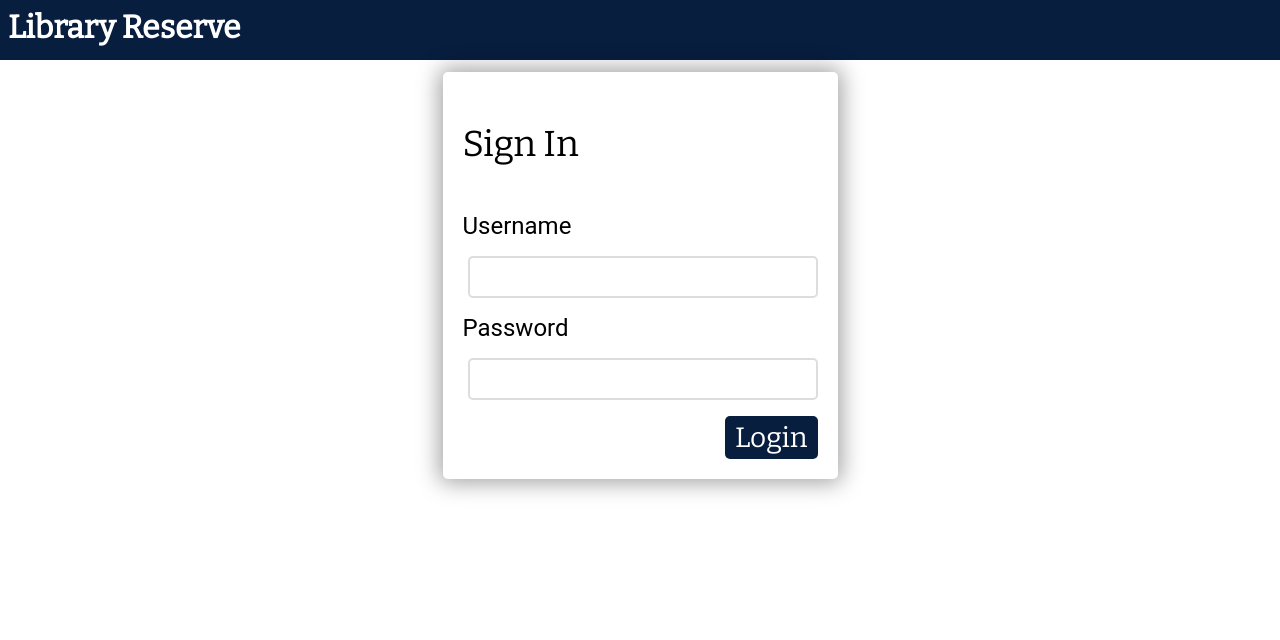
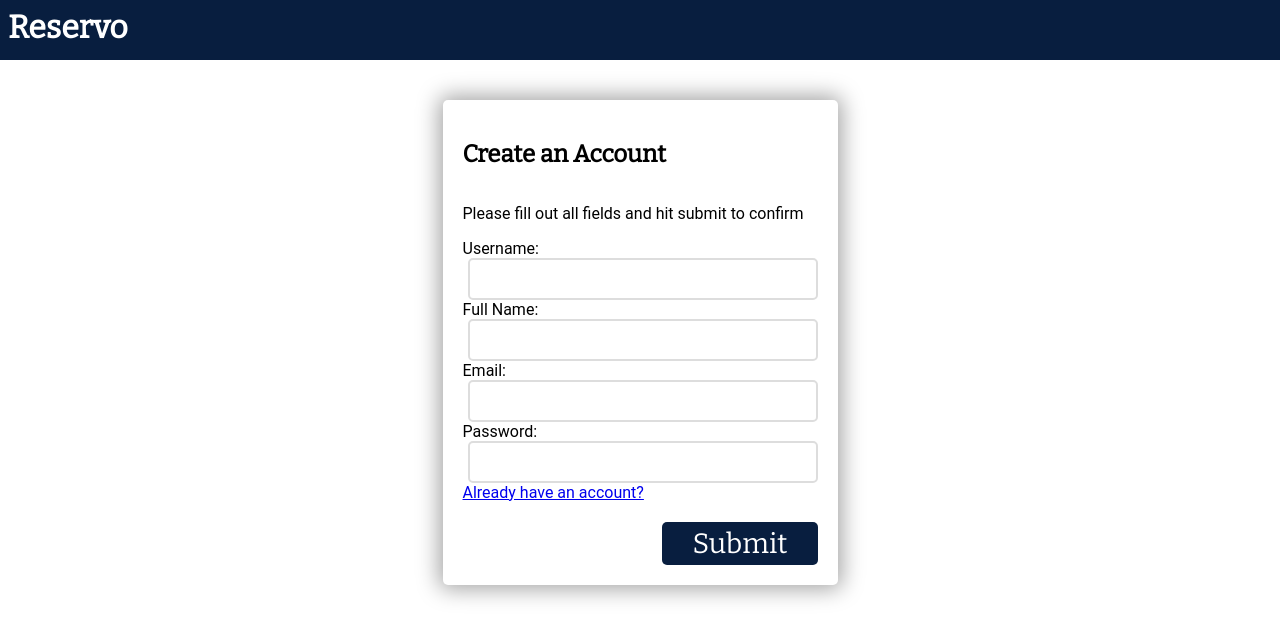
Before and after one commit to Demoneyejin/SE-Room-Reservation, an Angular app in the folder mockup/: page /signup in a window 1280 px wide. Before the commit this address led to /. Shown: the top 640 px of the page. Built offline with nearby package versions, Linux system fonts and the light colour scheme.

Commit message:
Added signup page, dashboard placeholder and links I had been working in the wrong directory so the git history is weird

```diff
--- a/mockup/src/app/app-routing.module.ts
+++ b/mockup/src/app/app-routing.module.ts
@@ -1,8 +1,29 @@
 import { NgModule } from '@angular/core';
 import { Routes, RouterModule } from '@angular/router';
+import { LoginComponent } from './login/login.component';
+import { DashboardComponent } from './dashboard/dashboard.component';
+import { SignupComponent } from './signup/signup.component';
 
 
-const routes: Routes = [];
+const routes: Routes = [
+  {
+    path: 'login',
+    component: LoginComponent
+  },
+  {
+    path: 'dashboard',
+    component: DashboardComponent
+  },
+  {
+    path: 'signup',
+    component: SignupComponent
+  },
+  {
+    path: '',
+    pathMatch: 'full',
+    component: LoginComponent
+  }
+];
 
 @NgModule({
   imports: [RouterModule.forRoot(routes)],
--- a/mockup/src/app/app.component.css
+++ b/mockup/src/app/app.component.css
@@ -5,14 +5,11 @@
 	height: 60px;
 	margin: -8px;
 	display: flex;
-	font-weight: 200
+	font-weight: 200;
+	margin-bottom: 20px;
 }
 
 h1 {
 	margin: 8px;
+	font-family: 'Bitter', serif;
 }
-
-.cardContain {
-	display: flex;
-	flex-direction: column;
-}
--- a/mockup/src/app/app.component.html
+++ b/mockup/src/app/app.component.html
@@ -1,15 +1,6 @@
-<!-- * * * * * * * * * * * * * * * * * * * * * * * * * * * * * * * -->
-<!-- * * * * * * * * * * * The content below * * * * * * * * * * * -->
-<!-- * * * * * * * * * * is only a placeholder * * * * * * * * * * -->
-<!-- * * * * * * * * * * and can be replaced. * * * * * * * * * * * -->
-<!-- * * * * * * * * * * * * * * * * * * * * * * * * * * * * * * * -->
-<!-- * * * * * * * * * Delete the template below * * * * * * * * * * -->
-<!-- * * * * * * * to get started with your project! * * * * * * * * -->
-<!-- * * * * * * * * * * * * * * * * * * * * * * * * * * * * * * * -->
 <style>
-
   :host{
-    font-family: 'Bitter', serif;
+    font-family: 'Roboto';
   }
 </style>
 
@@ -18,12 +9,9 @@
 
 <div class=toolbar>
 
-  <h1>Library Reserve</h1>
+  <h1>Reservo</h1>
 
 </div>
-<div fxLayout="row"  fxLayoutAlign="center">
-  <app-login fxFlex="0 1 calc(20em + 50px)"></app-login>
+<div fxLayout="row" fxLayoutAlign="center">
+  <router-outlet ></router-outlet>
 </div>
-
-
-<router-outlet></router-outlet>
--- /dev/null
+++ b/mockup/src/app/dashboard/dashboard.component.html
@@ -0,0 +1,2 @@
+<p>dashboard works!</p>
+<a href="./" >Go back</a>
--- /dev/null
+++ b/mockup/src/app/dashboard/dashboard.component.ts
@@ -0,0 +1,15 @@
+import { Component, OnInit } from '@angular/core';
+
+@Component({
+  selector: 'app-dashboard',
+  templateUrl: './dashboard.component.html',
+  styleUrls: ['./dashboard.component.css']
+})
+export class DashboardComponent implements OnInit {
+
+  constructor() { }
+
+  ngOnInit() {
+  }
+
+}
--- a/mockup/src/app/login/login.component.css
+++ b/mockup/src/app/login/login.component.css
@@ -30,11 +30,12 @@ button {
 	font-size: 175%;
 	border: 0;
 	outline: 0;
-	padding-left: 10px;
-	padding-right: 10px;
+	padding-left: 30px;
+	padding-right: 30px;
 	padding-top: 5px;
 	padding-bottom: 5px;
-	border-radius: 5px
+	border-radius: 5px;
+	margin-top: 20px;
 }
 
 .cardInner {
--- a/mockup/src/app/login/login.component.html
+++ b/mockup/src/app/login/login.component.html
@@ -1,5 +1,5 @@
 <!DOCTYPE html>
-<div class=cardInner>
+<div class=cardInner fxFlex="0 1 calc(20em + 50px)">
 
 	<div [style.grid-area]="'header'">
 		<h2>Sign In</h2>
@@ -10,9 +10,10 @@
 	</div>
 	<div [style.grid.area]="'password'" class="textArea">Password</div>
 	<div [style.grid.area]="'pwordfield'">
-		<input type="password" name="pWord">
+		<input type="password" name="pWord"><br>
+		<a href="./signup">Create an Account</a>
 	</div>
 	<div [style.grid-area]="'button'">
-		<button type="button">Login</button>
+			<button type="button" onclick="window.location.href='./dashboard'">Login</button>
 	</div>
 </div>
--- /dev/null
+++ b/mockup/src/app/signup/signup.component.css
@@ -0,0 +1,48 @@
+input {
+	margin-left: 5px;
+	border-radius: 5px;
+	border-color: #ddd;
+	border-style: solid;
+	outline: 0;
+	padding: 5px;
+	font-family: 'Roboto';
+	font-size: 150%;
+	width: inherit;
+}
+
+button {
+	font-family: 'Bitter', serif;
+	background-color: #081E3F;
+	color: white;
+	float: right;
+	font-size: 175%;
+	border: 0;
+	outline: 0;
+	padding-left: 30px;
+	padding-right: 30px;
+	padding-top: 5px;
+	padding-bottom: 5px;
+	border-radius: 5px;
+	margin-top: 20px;
+}
+
+h2 {
+	font-family: 'Bitter', serif;
+}
+
+p {
+
+}
+
+.cardInner {
+	font-family: "Roboto";
+}
+:host {
+	box-shadow: 0px 0px 22px 4px rgba(0,0,0,0.36);
+	align-content: center;
+	display: block;
+	margin: 20px;
+	padding: 20px;
+	border-radius: 5px;
+	width: inherit;
+}
--- /dev/null
+++ b/mockup/src/app/signup/signup.component.html
@@ -0,0 +1,26 @@
+<!DOCTYPE html>
+<div class="cardInner" fxFlex="0 1 calc(20em + 50px)"
+	gdAreas="header | instructions | form | footer">
+	<div gdArea="header">
+		<h2>Create an Account</h2>
+	</div>
+	<div gdArea="instructions">
+		<p>Please fill out all fields and hit submit to confirm</p>
+	</div>
+	<div gdArea="form">
+		<form>
+			Username:<br>
+			<input type="text" name="username"><br>
+			Full Name:<br>
+			<input type="text" name="fullname"><br>
+			Email: <br>
+			<input type="email" name="email"><br>
+			Password: <br>
+			<input type="password" name="password"><br>
+		</form>
+		<a href="./login">Already have an account?</a>
+	</div>
+	<div gdArea="footer">
+		<button type="submit" onClick="window.location.href='./dashboard'">Submit</button>
+	</div>
+</div>
--- /dev/null
+++ b/mockup/src/app/signup/signup.component.ts
@@ -0,0 +1,15 @@
+import { Component, OnInit } from '@angular/core';
+
+@Component({
+  selector: 'app-signup',
+  templateUrl: './signup.component.html',
+  styleUrls: ['./signup.component.css']
+})
+export class SignupComponent implements OnInit {
+
+  constructor() { }
+
+  ngOnInit() {
+  }
+
+}
```
Also changed, not shown: mockup/src/app/app.module.ts (+6 -2 lines), mockup/src/app/dashboard/dashboard.component.css (added), 2 other files (tests, documents, lock files or other folders).
